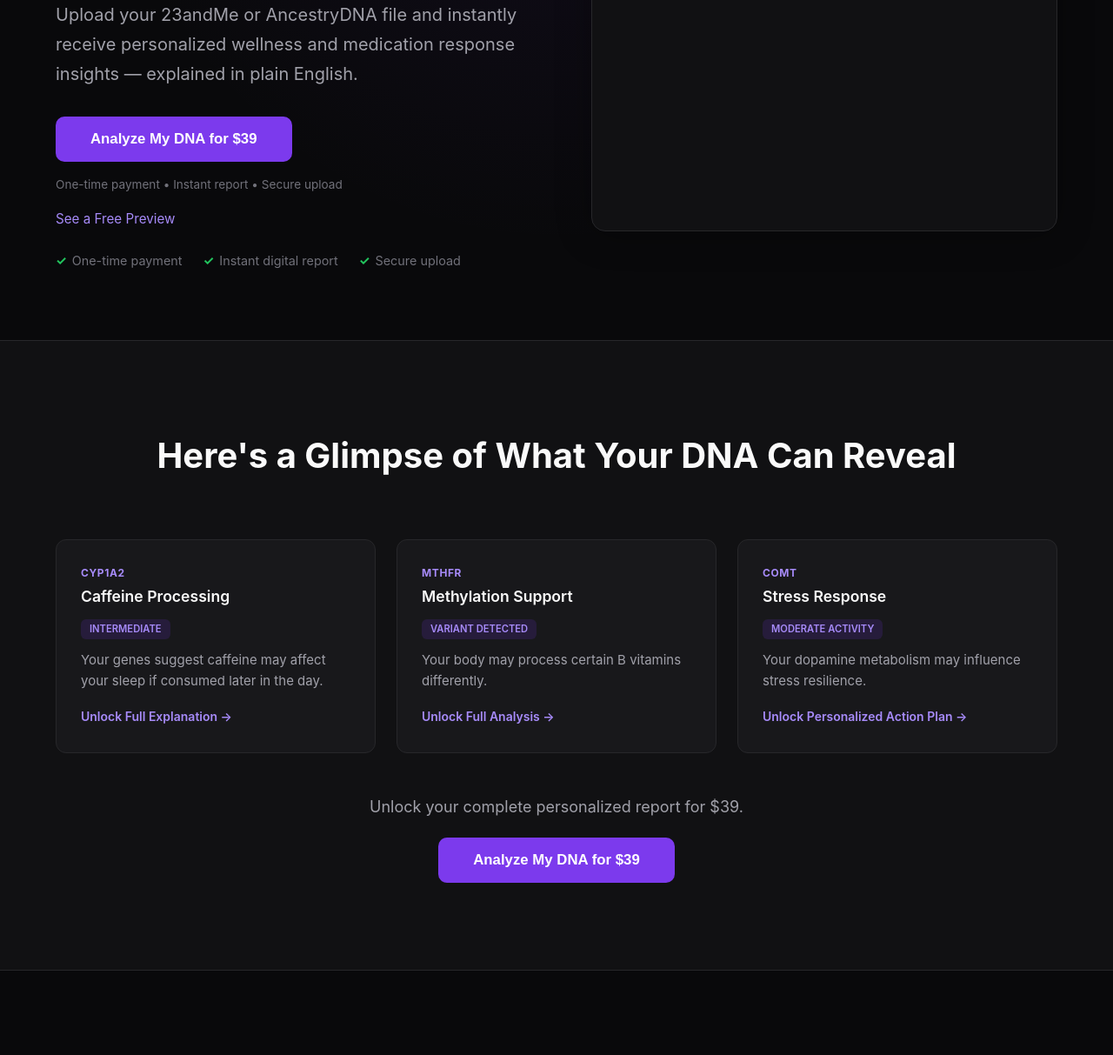
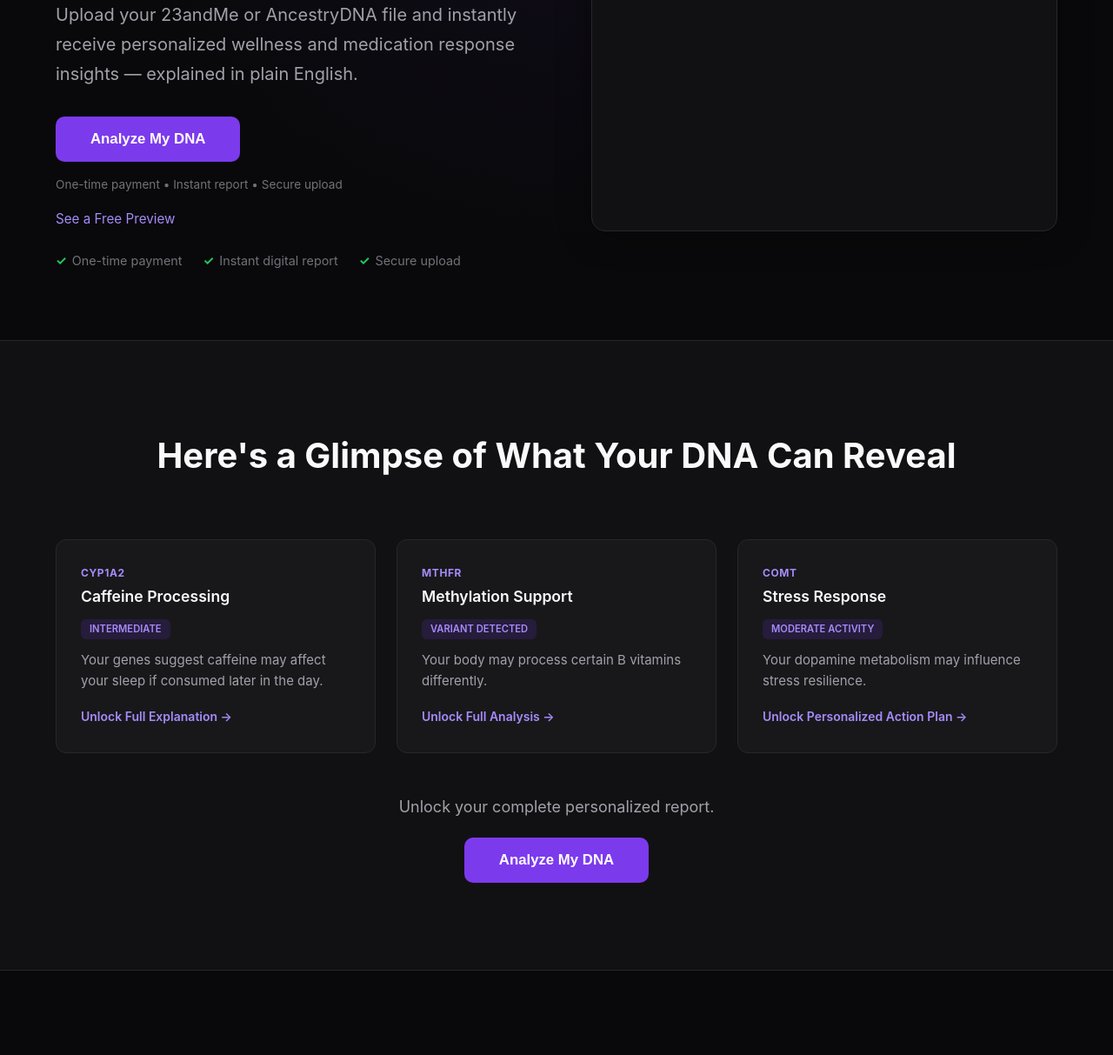
Before and after one commit to Land5hark/genome-platform, a plain HTML site: page index.html in a window 1280 px wide. Shown: the part 382-1595 px from the top of the page at 87% size. Drawn offline with Linux system fonts and the light colour scheme.

Commit message:
Referral: $20→$10 commission, fix copy; landing: remove price from CTA buttons
- thank-you.html: commission $20→$10, badge 'Genome Intelligence'→'DNA Decoder',
  'even the $79 base report'→'even the Core report for $39'
- index.html: remove '$39' from all pre-upload CTA buttons (prices only appear
  in the plan selector after analysis completes)

Co-Authored-By: Claude Sonnet 4.6 <noreply@anthropic.com>

```diff
--- a/index.html
+++ b/index.html
@@ -1241,7 +1241,7 @@
                 </p>
                 <div class="hero-cta">
                     <button class="btn-primary btn-large" onclick="scrollToUpload()">
-                        Analyze My DNA for $39
+                        Analyze My DNA
                     </button>
                 </div>
                 <div class="under-cta">One-time payment &bull; Instant report &bull; Secure upload</div>
@@ -1312,9 +1312,9 @@
                 </div>
             </div>
             <div class="preview-unlock">
-                <p>Unlock your complete personalized report for $39.</p>
+                <p>Unlock your complete personalized report.</p>
                 <button class="btn-primary btn-large" onclick="scrollToUpload()">
-                    Analyze My DNA for $39
+                    Analyze My DNA
                 </button>
             </div>
         </div>
@@ -1382,7 +1382,7 @@
             <p class="how-note">Encrypted processing. Your file is deleted after analysis.</p>
             <div style="text-align:center; margin-top:32px;">
                 <button class="btn-primary btn-large" onclick="scrollToUpload()">
-                    Analyze My DNA for $39
+                    Analyze My DNA
                 </button>
             </div>
         </div>
@@ -1484,7 +1484,7 @@
                 <p class="price-detail">One-Time Payment</p>
                 <div class="pricing-cta">
                     <button class="btn-primary btn-large" onclick="scrollToUpload()">
-                        Analyze My DNA for $39
+                        Analyze My DNA
                     </button>
                 </div>
                 <p class="pricing-note">Instant access. No subscription.</p>
@@ -1573,7 +1573,7 @@
                     <input id="genome_file" name="genome_file" type="file" accept=".txt,.csv,.tsv,.zip,.gz" required>
 
                     <button class="btn-primary btn-large" type="submit" id="analyzeBtn" style="width:100%;">
-                        Analyze My DNA for $39
+                        Analyze My DNA
                     </button>
                 </form>
                 <div id="status"></div>
@@ -1655,7 +1655,7 @@
         <div class="container">
             <h2>Your DNA Already Holds the Information.</h2>
             <button class="btn-primary btn-large" onclick="scrollToUpload()">
-                Analyze My DNA for $39
+                Analyze My DNA
             </button>
         </div>
     </section>
@@ -1677,7 +1677,7 @@
     <!-- Mobile Sticky CTA -->
     <div class="mobile-sticky-cta">
         <button class="btn-primary btn-large" onclick="scrollToUpload()" style="width:100%;">
-            Analyze My DNA for $39
+            Analyze My DNA
         </button>
     </div>
 
@@ -1716,7 +1716,7 @@
         function hideAnalysisProgress() {
             analysisStatus.className = 'analysis-status';
             analyzeBtn.classList.remove('loading');
-            analyzeBtn.textContent = 'Analyze My DNA for $39';
+            analyzeBtn.textContent = 'Analyze My DNA';
             analyzeBtn.disabled = false;
         }
 
```
Also changed, not shown: thank-you.html (+4 -4 lines).
